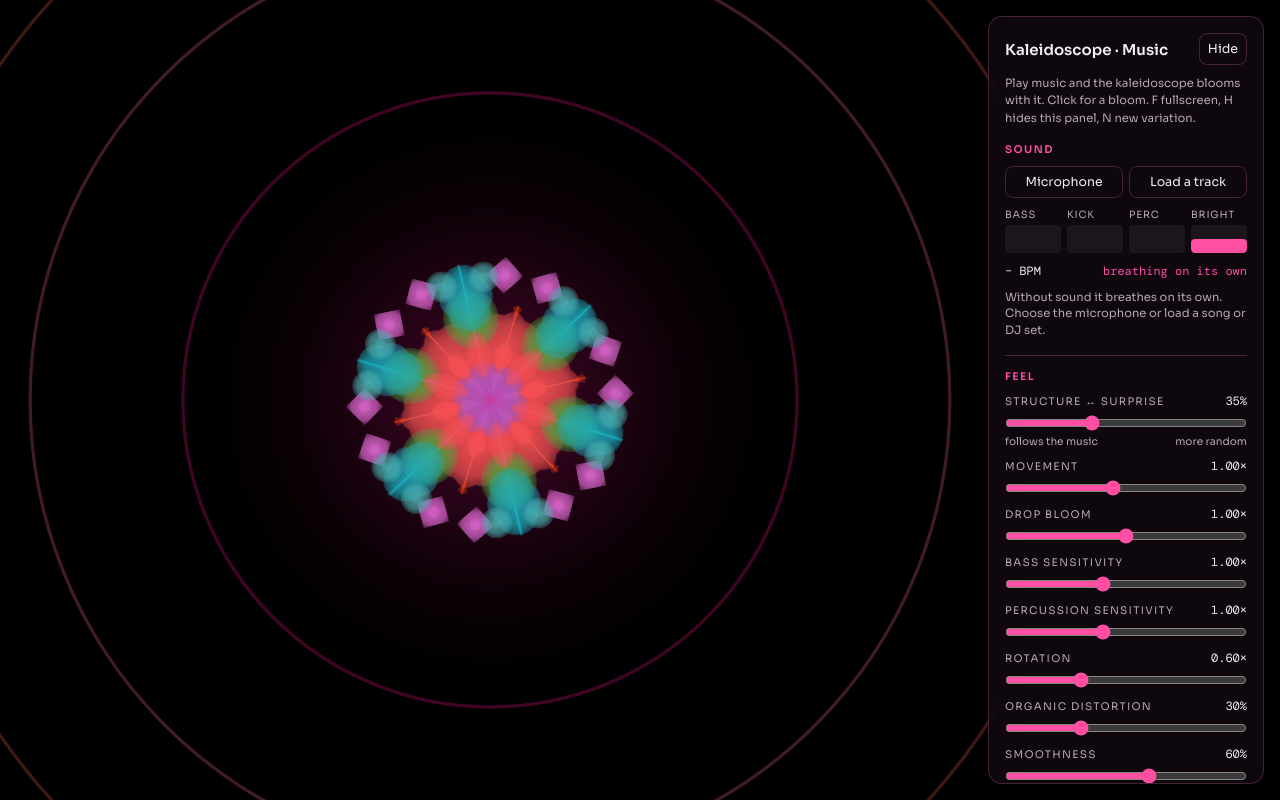
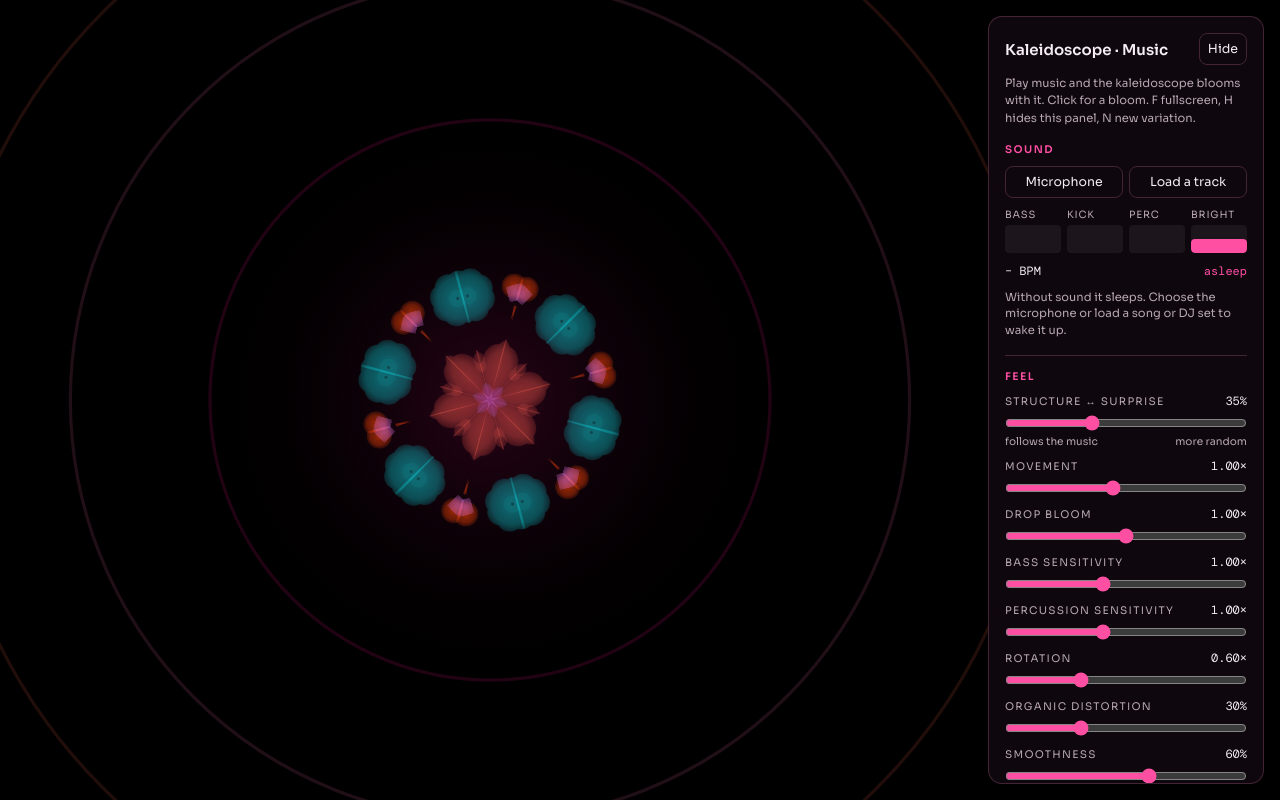
Before and after one commit to hannevervust-glitch/Kaleidoscope, a plain HTML site: page music/index.html in a window 1280 px wide. Drawn offline with nearby package versions, Linux system fonts and the light colour scheme; animation ran at ten frames a second.

Commit message:
Music version: sleeps when there is no sound
Settles over a few seconds of silence: almost still, slightly smaller and dimmer,
no new shapes, a slow faint breath. Wakes as soon as it hears sound.

Co-Authored-By: Claude Opus 5.5 <noreply@anthropic.com>
Claude-Session: https://claude.ai/code/session_01DG2hvSR61JdMLztY6q8ZjU

```diff
--- a/music/index.html
+++ b/music/index.html
@@ -132,7 +132,7 @@
             <div class="meter">Bright<span><i id="mBright"></i></span></div>
         </div>
         <div class="readout"><span id="bpmOut">– BPM</span><span id="sectionOut">no sound yet</span></div>
-        <p class="msg" id="soundMsg">Without sound it breathes on its own. Choose the microphone or load a song or DJ set.</p>
+        <p class="msg" id="soundMsg">Without sound it sleeps. Choose the microphone or load a song or DJ set to wake it up.</p>
     </div>
 
     <div class="section">
@@ -412,11 +412,15 @@
         const t = (M.t += dt);
         const k = lerp(26, 5, S.smooth), d = 2 * Math.sqrt(k) * lerp(0.8, 1.05, S.smooth);
 
+        // Sleep: with no sound (or near-silence) it slowly settles, dims and almost stops
+        const hearing = F.active && F.rms > 0.015;
+        M.awake = env(M.awake == null ? 0 : M.awake, hearing ? 1 : 0, 0.35, 3.5, dt);
+        const aw = M.awake;
+
         // Without sound: a calm autonomous breath (8 s cycle) and an occasional soft bloom
         let bass = F.bass * S.bassSens, kickEv = F.kickEvent * S.bassSens, percEv = F.percEvent * S.percSens;
         if (!F.active) {
-            bass = 0.18 + 0.12 * Math.sin(t * Math.PI * 2 / 8);
-            if (Math.floor(t / 2.6) !== Math.floor((t - dt) / 2.6)) kickEv = 0.35;
+            bass = 0;
         }
 
         // ---- slow: drop bloom (bigger drop → bigger), build tension, palette and symmetry shifts
@@ -441,7 +445,8 @@
         const breathe = F.active && F.beatConf > 0.35 && s < 0.85
             ? 0.025 * (1 - s) * Math.pow(Math.sin(F.beatPhase * Math.PI), 2)       // locked to the tempo (structure)
             : 0.02 * noise1(t * 0.3, 3);
-        const scaleTarget = 1 + clamp(bass, 0, 1.2) * 0.12 * I + M.dropBloom * 0.4 + F.build * 0.05 * I + F.contour * 0.04 + breathe;
+        const sleepBreath = 0.012 * Math.sin(t * Math.PI * 2 / 12);   // a very slow, faint breath while asleep
+        const scaleTarget = lerp(0.9 + sleepBreath, 1 + clamp(bass, 0, 1.2) * 0.12 * I + M.dropBloom * 0.4 + F.build * 0.05 * I + F.contour * 0.04 + breathe, aw);
         [M.scale, M.scaleV] = spring(M.scale, M.scaleV, scaleTarget, k * 0.6, d * 0.8, dt);
         M.scale = clamp(M.scale, 0.75, 1.65);
 
@@ -458,7 +463,7 @@
 
         // ---- rotation: slow base, mids add drive, inertia carries it, direction changes are rare
         if (s > 0.2 && t - M.lastFlip > 20 && rnd() < dt * 0.02 * s) { M.dir *= -1; M.lastFlip = t; }
-        const rotTarget = S.rotation * (0.05 + 0.22 * F.mid * I + 0.04 * noise1(t * 0.1, 7) * (0.5 + s)) * M.dir;
+        const rotTarget = S.rotation * (0.05 + 0.22 * F.mid * I + 0.04 * noise1(t * 0.1, 7) * (0.5 + s)) * M.dir * (0.03 + 0.97 * aw);
         M.rotV = env(M.rotV, rotTarget, lerp(0.6, 2.5, S.smooth), lerp(1, 4, S.smooth), dt);
         if (percEv) M.rotV += (rnd() < 0.5 && s > 0.3 ? -1 : 1) * M.dir * 0.03 * percEv * S.rotation;  // small angular nudge
         M.rot += M.rotV * dt;
@@ -478,20 +483,21 @@
         // ---- population follows the overall energy (thinner in breakdowns, fuller in drops)
         const target = Math.round(clamp(40 + 80 * (F.active ? clamp(stats.rmsL * 3, 0, 1) : 0.2) * I + 40 * M.dropBloom, 30, 170) * Q.pop);
         const living = blooms.filter(b => !b.dying).length;
-        if (living < target && rnd() < dt * 5) addBloom();
+        if (living < target && rnd() < dt * 5 * aw) addBloom();
         if (living > target + 12) { const b = blooms.find(x => !x.dying); if (b) { b.dying = true; b.dieAt = M.t; } }
 
         // ---- the original's gentle morph, but with accumulated phases so energy changes never jolt it
         M.energy = env(M.energy || 0.5, 0.3 + clamp(bass * I * 0.9, 0, 1.6) + M.dropBloom * 0.5, 0.15, lerp(0.6, 2, S.smooth), dt);
-        const tick = 30 * dt * (0.6 + 0.6 * I);         // half the original pace
+        const tick = 30 * dt * (0.6 + 0.6 * I) * (0.04 + 0.96 * aw);   // half the original pace; nearly still while asleep
         for (let i = blooms.length - 1; i >= 0; i--) {
             const b = blooms[i];
             b.acc += b.sp * tick;
             b.racc += b.sp * tick * M.energy * (0.4 + 0.6 * S.rotation);
+            if (aw < 0.5) { b.born += dt * (1 - aw); if (b.dying) b.dieAt += dt * (1 - aw); }  // time stands still while it sleeps
             const age = M.t - b.born;
             if (age > b.life + b.fade || (b.dying && M.t - b.dieAt > b.fade)) blooms.splice(i, 1);
         }
-        M.glow = env(M.glow, F.kick * 0.6 + M.dropBloom * 0.4, 0.05, 0.6, dt);
+        M.glow = env(M.glow, (F.kick * 0.6 + M.dropBloom * 0.4) * aw, 0.05, 0.6, dt);
     }
 
     // =====================================================================
@@ -598,8 +604,10 @@
         const k = (R / (WEDGE * 0.55)) * (0.88 + 0.12 * M.scale);   // the mandala itself fills the window
 
         if (S.depth) drawSlices(cx, cy, k * 1.5, M.segCur, M.backRot, 0.16, Q.backEvery);
-        if (M.segFade < 1) drawSlices(cx, cy, k, M.segPrev, M.rot, 1 - M.segFade, 1);
-        drawSlices(cx, cy, k, M.segCur, M.rot, M.segFade < 1 ? M.segFade : 1, 1);
+        const dim = 0.5 + 0.5 * (M.awake == null ? 0 : M.awake);
+        if (M.segFade < 1) drawSlices(cx, cy, k, M.segPrev, M.rot, (1 - M.segFade) * dim, 1);
+        drawSlices(cx, cy, k, M.segCur, M.rot, (M.segFade < 1 ? M.segFade : 1) * dim, 1);
+        ctx.globalAlpha = dim;
 
         // The original's glowing centre and energy rings
         const pal = palette();
@@ -622,6 +630,7 @@
             }
         }
         ctx.restore();
+        ctx.globalAlpha = 1;
     }
 
     // =====================================================================
@@ -670,7 +679,7 @@
         A.el = null; $('trackRow').hidden = true; $('progress').hidden = true;
     }
     $('micBtn').addEventListener('click', async () => {
-        if (A.mic) { stopMic(); msg('Microphone off. It breathes on its own again.'); return; }
+        if (A.mic) { stopMic(); msg('Microphone off. It falls asleep until it hears sound again.'); return; }
         stopTrack();
         try {
             ensureCtx();
@@ -727,7 +736,7 @@
         if (A.el && A.el.duration) $('progressBar').style.width = (100 * A.el.currentTime / A.el.duration) + '%';
         if (++meterTick % 15 === 0) {
             $('bpmOut').textContent = F.active && F.beatConf > 0.35 ? F.bpm + ' BPM' : '– BPM';
-            $('sectionOut').textContent = F.active ? SECTION_NAMES[F.section] : 'breathing on its own';
+            $('sectionOut').textContent = (M.awake || 0) < 0.3 ? 'asleep' : F.active ? SECTION_NAMES[F.section] : 'falling asleep';
         }
     }
 
```
